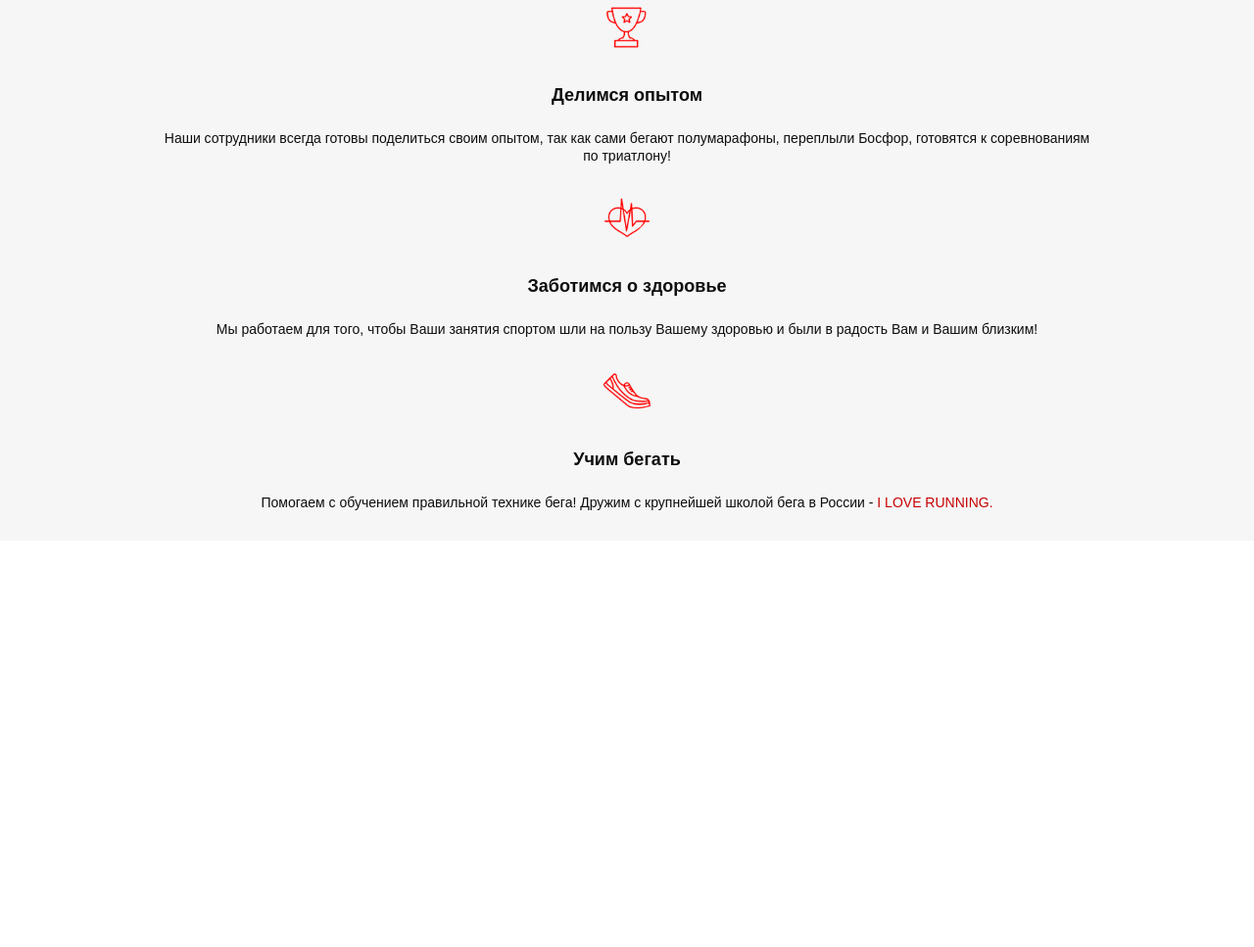
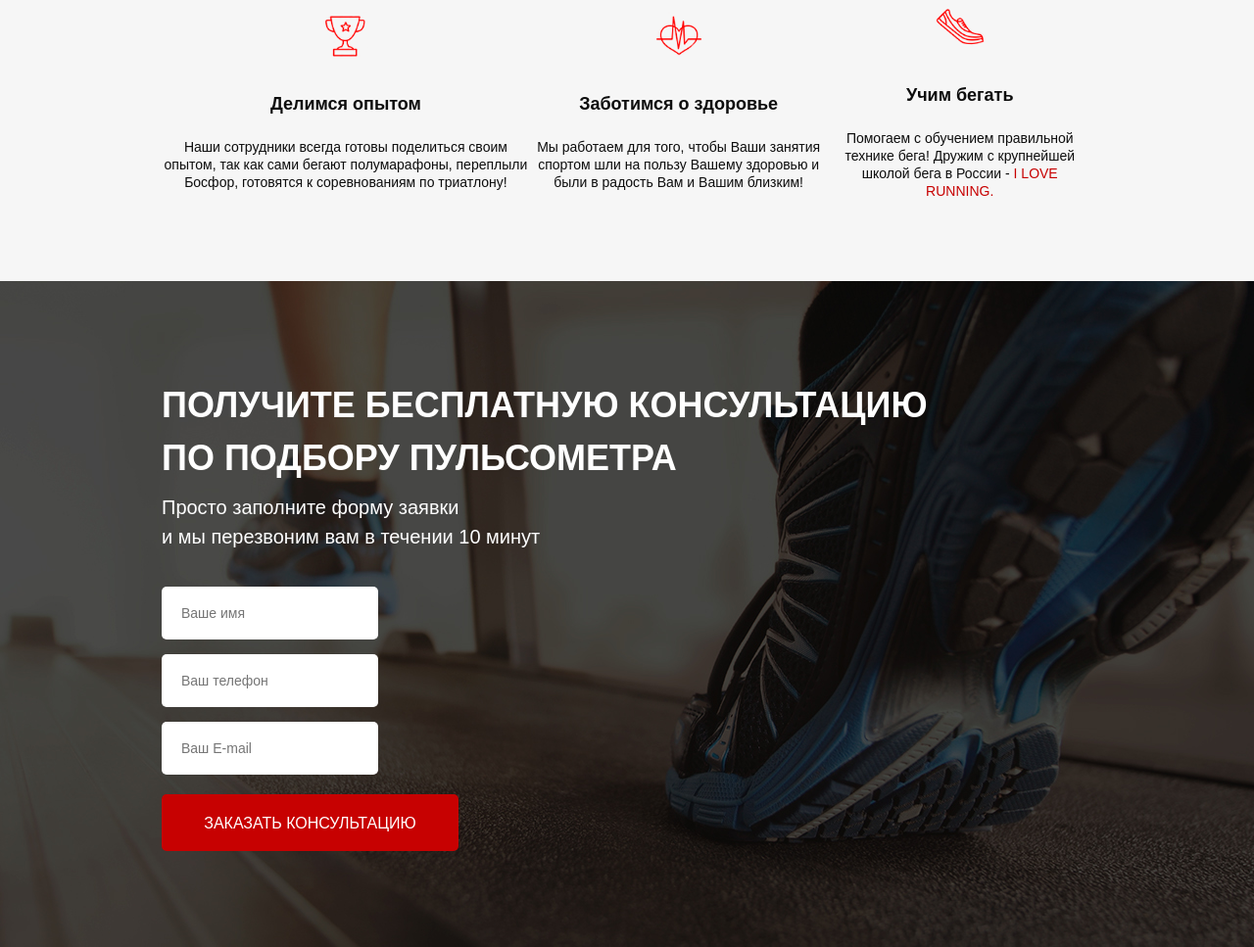
Before and after one commit to Paketoff/udemy_homeworks, a website: page src/index.html in a window 1280 px wide. Shown: the part 812-1779 px from the top of the page at 98% size. Before the commit the page ends 1372 px from the top, so only its background shows below. Drawn offline with Linux system fonts and the light colour scheme.

Commit message:
added a form on site

```diff
--- a/src/index.html
+++ b/src/index.html
@@ -85,9 +85,34 @@
 				</div>
 			</div>
 		</div>
-		<div class="consultations">
+		<div class="consultation">
 			<div class="container">
-				<h2 class="title"></h2>
+				<h2 class="title title_left">
+					Получите бесплатную консультацию <br />
+					по подбору пульсометра
+				</h2>
+				<div class="consultation__descr">
+					Просто заполните форму заявки <br />
+					и мы перезвоним вам в течении 10 минут
+				</div>
+				<form class="feed-form" action="#">
+					<label>
+						<input name="name" required placeholder="Ваше имя" type="text" />
+						<input
+							name="phone"
+							required
+							placeholder="Ваш телефон"
+							type="number"
+						/>
+						<input
+							name="email"
+							required
+							placeholder="Ваш E-mail"
+							type="email"
+						/>
+						<button class="button button_submit">ЗАКАЗАТЬ КОНСУЛЬТАЦИЮ</button>
+					</label>
+				</form>
 			</div>
 		</div>
 	</body>
--- a/src/sass/base/_media.scss
+++ b/src/sass/base/_media.scss
@@ -4,17 +4,17 @@
 		margin-left: 30px;
 	}
 
-	.promo__wrapper {
-		align-items: center;
-	}
+	// .promo__wrapper {
+	// 	align-items: center;
+	// }
 
-	.benefits {
-		&__items {
-			flex-direction: column;
-			align-items: center;
-		}
-		&__text {
-			margin-bottom: 30px;
-		}
-	}
+	// .benefits {
+	// 	&__items {
+	// 		flex-direction: column;
+	// 		align-items: center;
+	// 	}
+	// 	&__text {
+	// 		margin-bottom: 30px;
+	// 	}
+	// }
 }
--- a/src/sass/blocks/_benefits.scss
+++ b/src/sass/blocks/_benefits.scss
@@ -1,45 +1,46 @@
 .benefits {
-    background: #F6F6F6;
-    .title{
+	background: #f6f6f6;
+	.title {
 		padding-top: 70px;
 		font-weight: bold;
 		font-size: 30px;
 		line-height: 30px;
 		text-align: center;
-        color: #0D0D0D;
+		color: #0d0d0d;
 	}
-    &__items{
+	&__items {
 		margin-top: 65px;
 		display: flex;
 		flex-direction: row;
 		justify-content: space-around;
 		align-items: center;
 	}
-    &__item{
-        img{
+	&__item {
+		img {
 			display: block;
 			margin: 0 auto;
 			width: 50px;
 			height: 50px;
 		}
+		padding-bottom: 83px;
 	}
-    &__subheader{
+	&__subheader {
 		margin-top: 30px;
 		font-weight: bold;
 		font-size: 18px;
 		line-height: 29px;
-        color: #0D0D0D;
+		color: #0d0d0d;
 		text-align: center;
 	}
-    &__text{
+	&__text {
 		margin-top: 20px;
 		font-style: normal;
 		font-weight: 300;
 		font-size: 14px;
 		line-height: 18px;
 		text-align: center;
-        color: #0D0D0D;
-        span{
+		color: #0d0d0d;
+		span {
 			color: $main-color;
 		}
 	}
--- a/src/sass/blocks/_buttons.scss
+++ b/src/sass/blocks/_buttons.scss
@@ -7,7 +7,7 @@
 	font-weight: 500;
 	font-size: 12px;
 	line-height: 19px;
-    color: #FFFFFF;
+	color: #ffffff;
 	text-transform: uppercase;
 	&_main {
 		margin-top: 68px;
@@ -16,4 +16,12 @@
 		font-size: 16px;
 		line-height: 25px;
 	}
+	&_submit {
+		width: 100%;
+		height: 58px;
+		font-weight: 500;
+		font-size: 16px;
+		line-height: 25px;
+		color: #ffffff;
 	}
+}
--- /dev/null
+++ b/src/sass/blocks/_consultation.scss
@@ -0,0 +1,11 @@
+.consultation {
+	min-height: 680px;
+	padding: 100px 0px 92px 0px;
+	background: url('../../img/bg2.jpg') center (center/cover) no-repeat;
+	&__descr {
+		font-weight: 500;
+		font-size: 20px;
+		line-height: 30px;
+		color: #ffffff;
+	}
+}
--- /dev/null
+++ b/src/sass/blocks/_forms.scss
@@ -0,0 +1,21 @@
+.feed-form {
+	margin-top: 36px;
+	display: flex;
+	flex-direction: column;
+	width: 303px;
+	input {
+		height: 54px;
+		background: #ffffff;
+		border-radius: 5px;
+		margin-bottom: 15px;
+		border: none;
+		padding: 0 20px;
+		font-size: 14px;
+
+		font-weight: 300;
+		color: #4b4b4b;
+		&:nth-child(3) {
+			margin-bottom: 20px;
+		}
+	}
+}
--- /dev/null
+++ b/src/sass/blocks/_titles.scss
@@ -0,0 +1,13 @@
+.title {
+	color: #0d0d0d;
+	font-size: 30px;
+	font-weight: 700;
+	text-align: center;
+	text-transform: uppercase;
+	&_left {
+		font-size: 36px;
+		line-height: 54px;
+		text-align: left;
+		color: #ffffff;
+	}
+}
--- a/src/sass/style.scss
+++ b/src/sass/style.scss
@@ -3,7 +3,11 @@
 @import 'blocks/header';
 @import 'blocks/buttons';
 @import 'blocks/benefits';
+@import 'blocks/consultation';
+@import 'blocks/titles';
+@import 'blocks/forms';
 @import 'base/media';
+
 * {
 	font-family: 'Museo Sans Cyrl', sans-serif;
 }
```
Also changed, not shown: src/css/style.min.css. Lines whose indentation alone changed are shown as unchanged.
